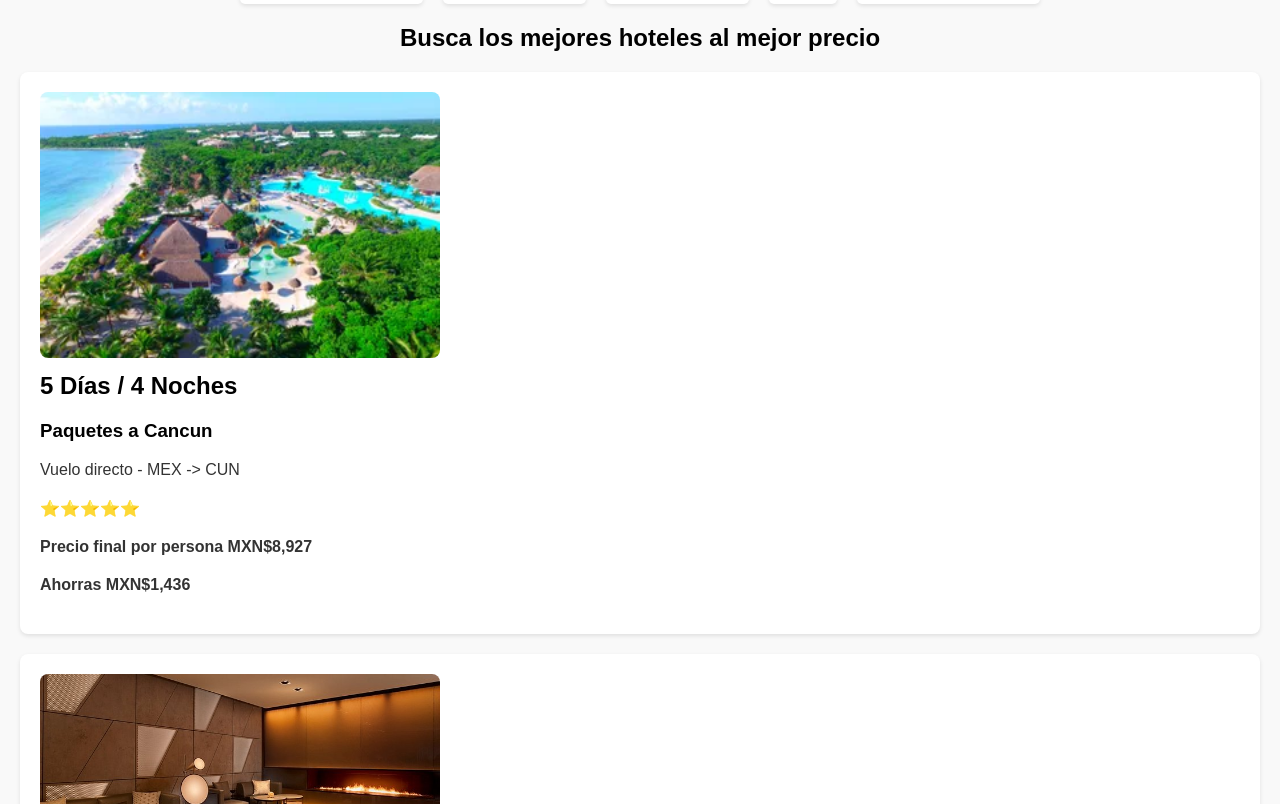
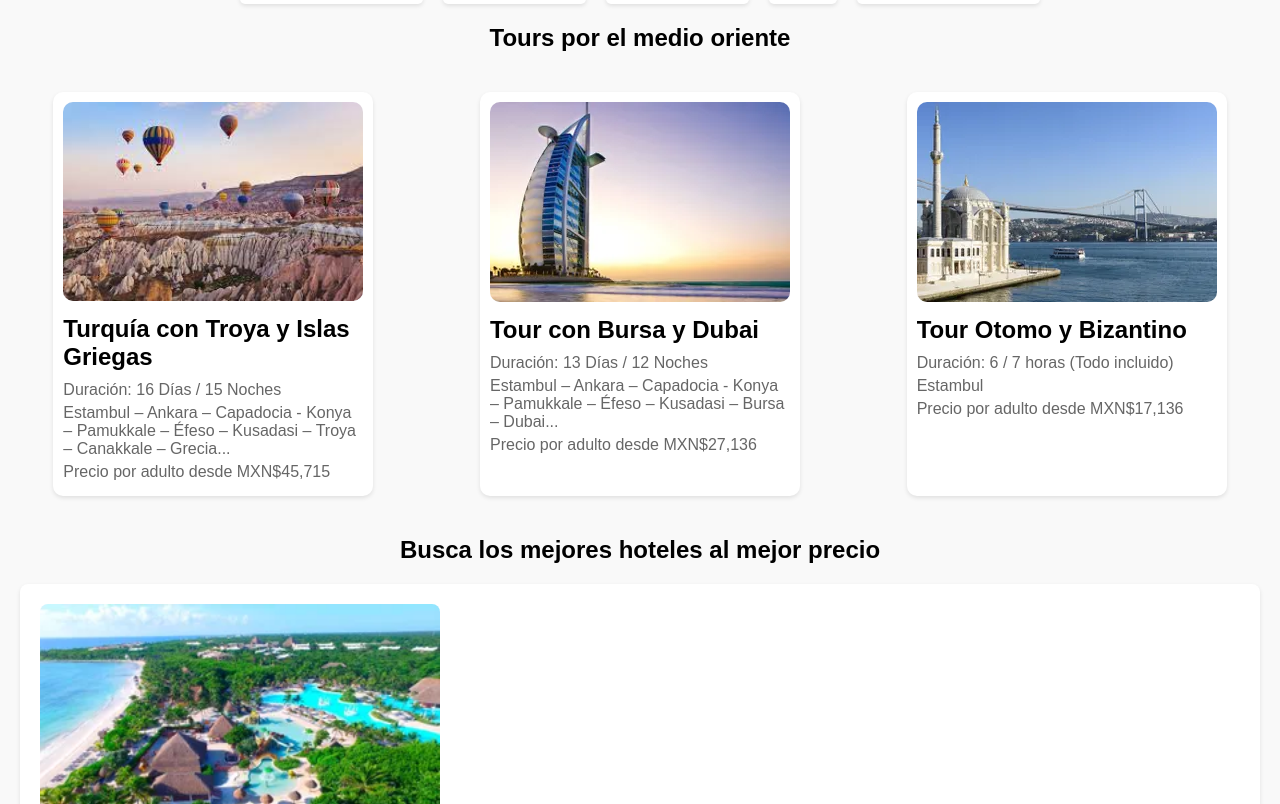
Before and after one commit to Andres200644/pf_Heredia_andres, a plain HTML site: page index.html in a window 1280 px wide. Shown: the part 1097-1901 px from the top of the page. Drawn offline with nearby package versions, Linux system fonts and the light colour scheme; files whose address does not match are found by name.

Commit message:
actualizacion de pagina

```diff
--- a/index.html
+++ b/index.html
@@ -54,6 +54,33 @@
         </div>
  </section>
 <main>
+  <section>
+    <h1>Tours por el medio oriente</h1>
+  </section>
+ <section>
+  <div class="tour-card">
+    <img src="./assets/tour turquía.webp" alt="Turquía en globo aerostático">
+    <h2>Turquía con Troya y Islas Griegas</h2>
+    <p>Duración: 16 Días / 15 Noches</p>
+    <p>Estambul – Ankara – Capadocia - Konya – Pamukkale – Éfeso – Kusadasi – Troya – Canakkale – Grecia...</p>
+      <p>Precio por adulto desde MXN$45,715</p>
+    </div>
+    <div class="tour-card">
+      <img src="./assets/tour turquía 2.webp" alt="Turquía en globo aerostático">
+      <h2>Tour con Bursa y Dubai</h2>
+      <p>Duración: 13 Días / 12 Noches</p>
+      <p>Estambul – Ankara – Capadocia - Konya – Pamukkale – Éfeso – Kusadasi – Bursa – Dubai...</p>
+        <p>Precio por adulto desde MXN$27,136</p>
+      </div>
+      <div class="tour-card">
+        <img src="./assets/tour turquía 3.webp" alt="Turquía en globo aerostático">
+        <h2>Tour Otomo y Bizantino</h2>
+        <p>Duración: 6 / 7 horas (Todo incluido)</p>
+        <p>Estambul</p>
+          <p>Precio por adulto desde MXN$17,136</p>
+        </div>
+</section>
+  </section>
    <div>
     <h2>Busca los mejores hoteles al mejor precio</h2>
      </div>
```
Also changed, not shown: pages/vuelos.html (+1 -24 lines).
